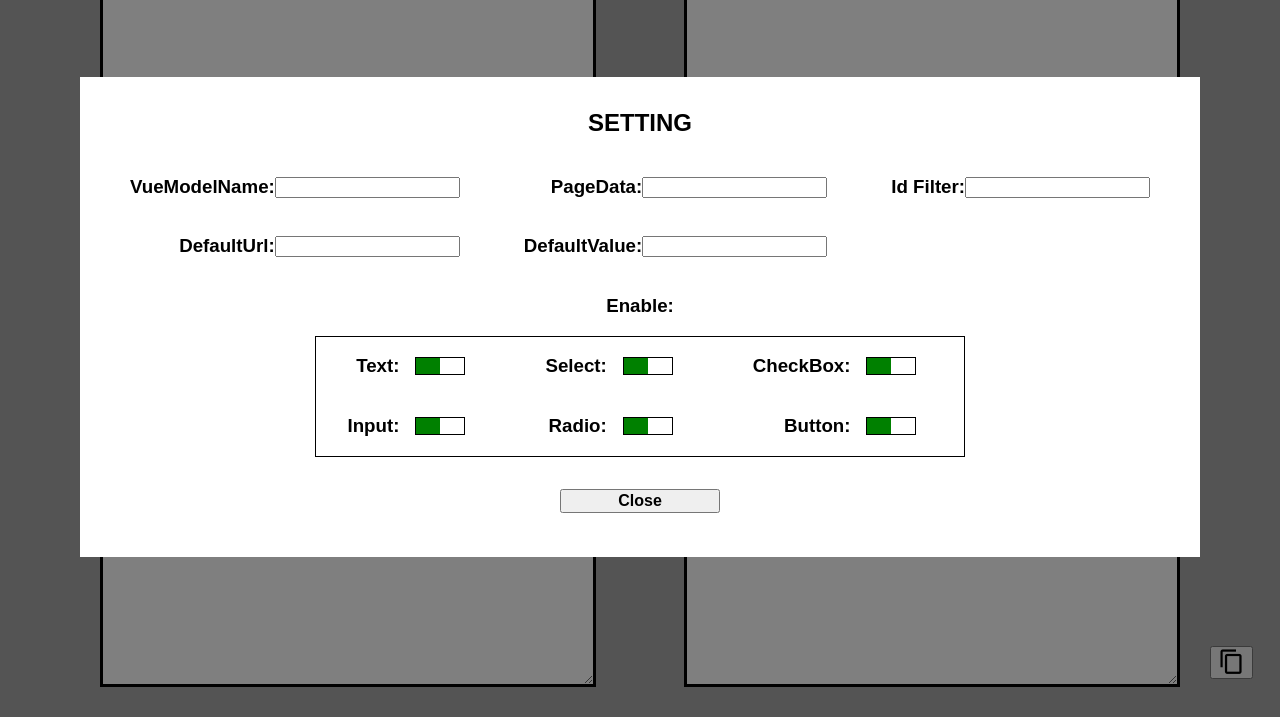
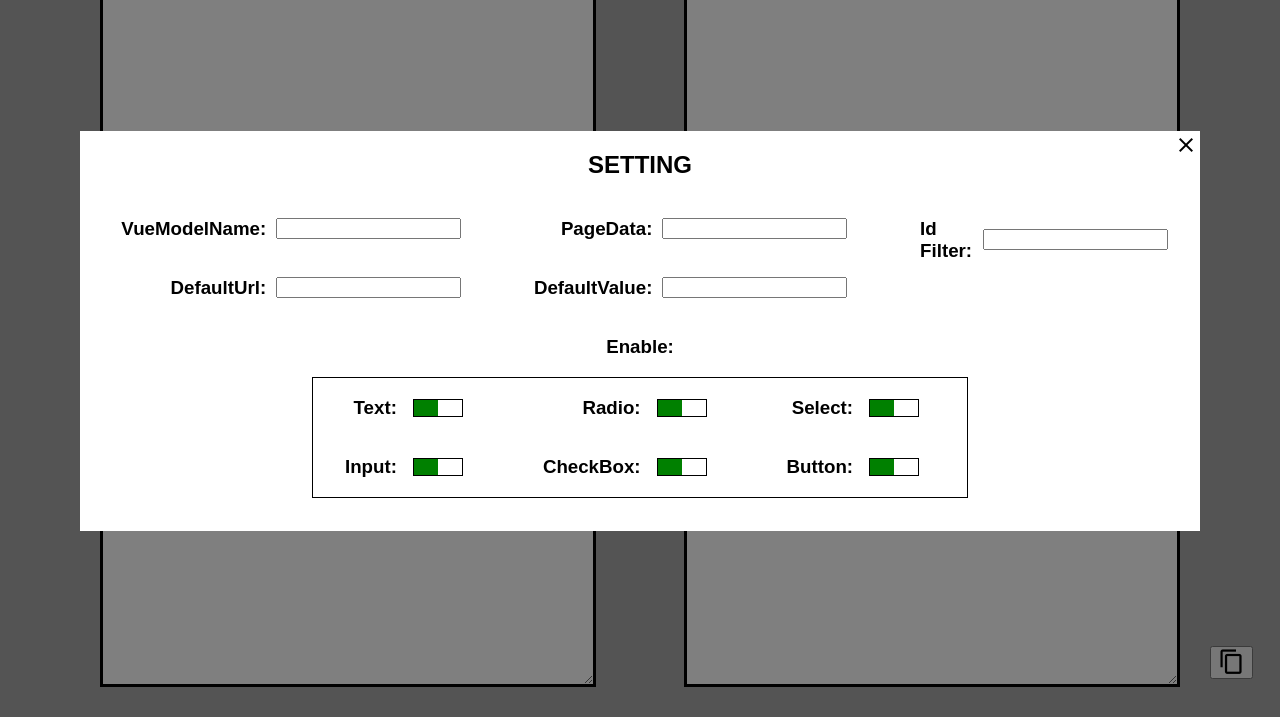
Before and after one commit to skyline3340/AutoVueModel, a plain HTML site: page index.html in a window 1280 px wide. Both pictures are taken after a click on the button "settings". Shown: the part 83-800 px from the top of the page. Drawn offline with Linux system fonts and the light colour scheme.

Commit message:
change close button's position for setting panel.

```diff
--- a/css/setPanel.css
+++ b/css/setPanel.css
@@ -1,58 +1,59 @@
-.panel{
+.panel {
     position: absolute;
     width: 100%;
     height: 100%;
+    flex-direction: column;
     justify-content: center;
     align-items: center;
-    background: rgba(0,0,0,0.5);
+    background: rgba(0, 0, 0, 0.5);
     transition: .5s;
 }
 
-.setPanel{
+.setPanel {
     display: flex;
-    position: absolute;
+    position: relative;
     width: 70em;
-    height: 30em;
+    height: 25em;
     background: white;
     flex-direction: column;
-    justify-content: center;
+    justify-content: start;
     align-items: center;
 }
 
-.setPanel div{
+.setPanel div {
     display: flex;
     flex-direction: row;
 }
 
-.setPanel div div{
+.setPanel div div {
     display: flex;
     flex-direction: column;
     margin: 0 1em;
 }
 
-.setPanel div div div{
+.setPanel div div div {
     display: flex;
     flex-direction: row;
     justify-content: flex-end;
     align-items: center;
 }
 
-.setPanel div div h3{
-    margin: 1em 0;
+.setPanel div div label h3 {
+    margin: 1em .5em;
 }
 
-.checkBox label{
+.checkBox label {
     position: relative;
     width: 3em;
     height: 1em;
     border: .1em black solid;
 }
 
-.checkBox input{
+.checkBox input {
     appearance: none;
 }
 
-.checkBox span{
+.checkBox span {
     position: absolute;
     top: 0;
     left: 0;
@@ -81,10 +82,16 @@
     left: 50%;
 }
 
-.closeBtn{
+.closeBtn {
+    display: flex;
+    background: none;
+    border: 0;
+    padding: 2px;
+    z-index: 5;
     position: relative;
-    width: 10em;
-    font-family: sans-serif;
-    font-size: 1em;
-    font-weight: bold;
+    top: 2.1em;
 }
+
+.closeBtn:hover{
+    background: rgba(0, 153, 255, 0.5);
+}
--- a/index.html
+++ b/index.html
@@ -16,6 +16,7 @@
             <i class="material-icons">settings</i>
         </button>
     </div>
+
     <div class="group">
         <label>
             <h1>HTML INPUT</h1>
@@ -24,11 +25,13 @@
             <textarea id="InputCode" type="text" rows="45"></textarea>
         </div>
     </div>
+
     <div class="group" style="width: 5%; flex-direction: inherit; flex-basis: content;">
         <button class="btn" onclick="ConvertToVueModel()">
             <i class="medium material-icons">sync</i>
         </button>
     </div>
+
     <div class="group">
         <label>
             <h1>VueModel OUTPUT</h1>
@@ -43,12 +46,19 @@
             <i class="material-icons">content_copy</i>
         </button>
     </div>
+
     <div id="copyInfo" class="copyInfo">
         <h3>Copy Successful!</h3>
     </div>
+
     <div id="TargetHTMLCode" style="display: none;"></div>
 
     <div class="panel" style="display: none;" id="settingPanel">
+        <div style="display: flex; margin: 0; width: 70em; justify-content: end;">
+            <button onclick="closePanel('settingPanel')" class="closeBtn">
+                <i class="material-icons">close</i>
+            </button>
+        </div>
         <div class="setPanel">
             <div>
                 <label>
@@ -119,15 +129,6 @@
                 </div>
                 <div>
                     <div>
-                        <h3>Select:</h3>
-                        <div class="checkBox">
-                            <label>
-                                <input id="isSelect" type="checkbox" checked>
-                                <span></span>
-                            </label>
-                        </div>
-                    </div>
-                    <div>
                         <h3>Radio:</h3>
                         <div class="checkBox">
                             <label>
@@ -136,13 +137,22 @@
                             </label>
                         </div>
                     </div>
-                </div>
-                <div>
                     <div>
                         <h3>CheckBox:</h3>
                         <div class="checkBox">
                             <label>
                                 <input id="isCheckBox" type="checkbox" checked>
+                                <span></span>
+                            </label>
+                        </div>
+                    </div>
+                </div>
+                <div>
+                    <div>
+                        <h3>Select:</h3>
+                        <div class="checkBox">
+                            <label>
+                                <input id="isSelect" type="checkbox" checked>
                                 <span></span>
                             </label>
                         </div>
@@ -158,13 +168,8 @@
                     </div>
                 </div>
             </div>
-            <div style="margin: 2em 0;">
-                <input type="button" value="Close" class="closeBtn" onclick="closePanel('settingPanel')">
-            </div>
         </div>
     </div>
-
-    <script src="./js/icon.js"></script>
 </body>
 
 </html>
```
